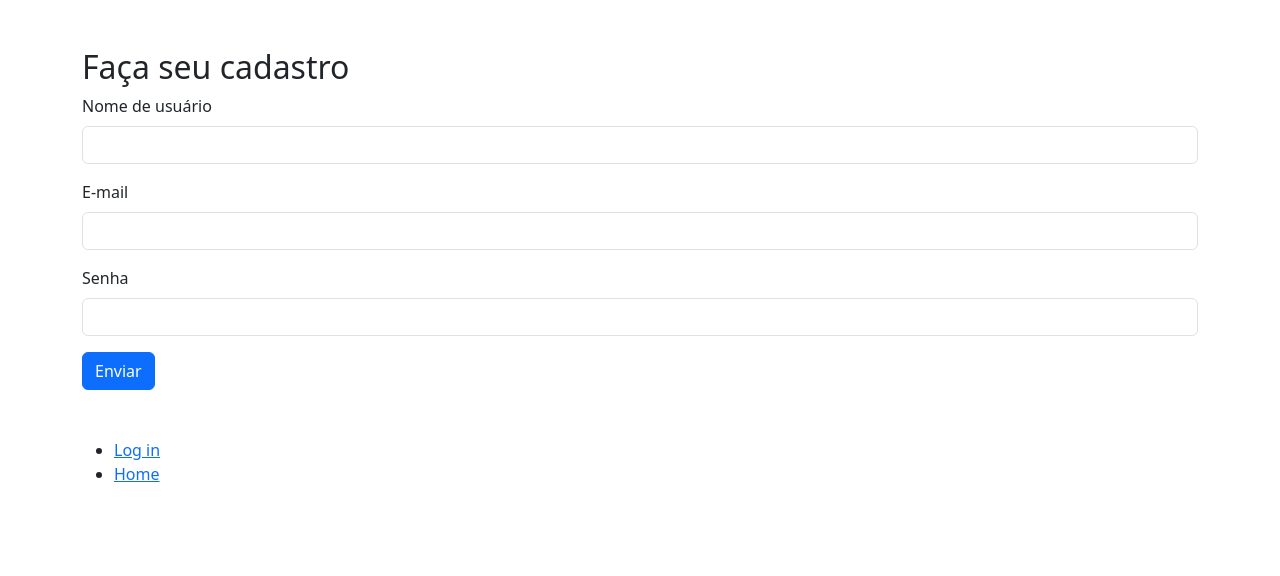
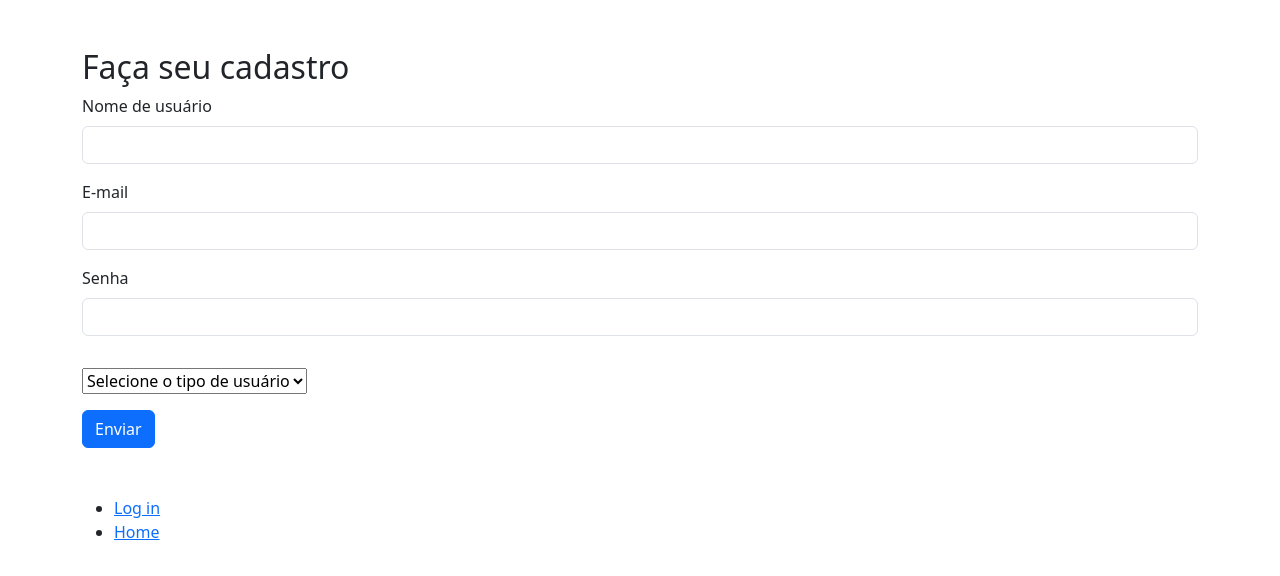
Before and after one commit to mhpillonetto/movimentto-frontend, a React (Create React App) app: page /cadastro in a window 1280 px wide. Shown: the top 576 px of the page. Built offline with nearby package versions, Linux system fonts and the light colour scheme.

Commit message:
add: create user route

```diff
--- a/src/components/form/registerForm.tsx
+++ b/src/components/form/registerForm.tsx
@@ -1,20 +1,24 @@
 import axios from 'axios'
 import React, { useCallback, useState } from 'react'
 import { useNavigate } from 'react-router-dom'
+import Constants from '../../data/constants'
+import { createNewUser } from '../../requests/createNewUser'
+import UserTypeSelect from '../select/userTypeSelect'
+import User from '../../model/User'
 
-interface IFormState {
-  username: string
-  email: string
-  password: string
-}
+const userType = Constants.userType
 
 const RegisterForm = () => {
+  const navigate = useNavigate();
 
-  const [formState, setFormState] = useState<IFormState>({
+  const [formState, setFormState] = useState<User>({
     username: "",
     email: "",
-    password: ""
+    password: "",
+    userType: userType.transportadora
   })
+
+  const [selectedUserType, setSelectedUserType] = useState(userType.transportadora)
 
   const handleInputChange = useCallback((event: React.ChangeEvent<HTMLInputElement>) => {
     const targetInput = event.currentTarget
@@ -28,9 +32,8 @@ const RegisterForm = () => {
   }, [formState])
 
 
-  const navigate = useNavigate();
 
-  const handleSubmit = useCallback((event: React.FormEvent<HTMLFormElement>) => {
+  const handleSubmit = useCallback(async(event: React.FormEvent<HTMLFormElement>) => {
     event.preventDefault()
 
     const { username, email, password } = formState;
@@ -39,18 +42,13 @@ const RegisterForm = () => {
       window.alert("Fill all the required fields")
       return
     }
+    try{
+      await createNewUser(formState)
+      navigate('/inicio', { replace: true })
+    } catch(error) {
+      console.log(error);
 
-    axios.post<JSON>("http://localhost:3500/register", {
-      user: username,
-      pwd: password
-    })
-      .then(function (response) {
-        navigate('/inicio', { replace: true });
-        console.log(response);
-      })
-      .catch(function (error) {
-        console.log(error);
-      })
+    }
 
   }, [formState]);
 
@@ -100,6 +98,9 @@ const RegisterForm = () => {
           onChange={handleInputChange}
         />
       </div>
+
+      <UserTypeSelect selectedUserType={selectedUserType} setSelectedUserType={setSelectedUserType} />
+
       <button type="submit" className="btn btn-primary">
         Enviar
       </button>
--- /dev/null
+++ b/src/components/select/userTypeSelect.tsx
@@ -0,0 +1,32 @@
+import React, { useCallback } from 'react'
+import Constants from '../../data/constants'
+
+const userType = Constants.userType
+
+type userTypeSelectProps = {
+    selectedUserType: string,
+    setSelectedUserType: React.Dispatch<React.SetStateAction<string>>
+}
+
+const UserTypeSelect = ({selectedUserType, setSelectedUserType}: userTypeSelectProps) => {
+
+    const handleSelectUserType = useCallback((event: React.ChangeEvent<HTMLSelectElement>) => {
+        const currentSelected = event.currentTarget.value
+
+        setSelectedUserType(currentSelected)
+      }, [selectedUserType])
+
+
+    return (
+        <div>
+            <select className="form-selec mt-3 mb-3" aria-label="Default select example" onChange={handleSelectUserType}>
+                <option selected>Selecione o tipo de usuário</option>
+                <option value={userType.transportadora}>Transportadora</option>
+                <option value={userType.operador}>Operador</option>
+                <option value={userType.motorista}>Motorista</option>
+            </select>
+        </div>
+    )
+}
+
+export default UserTypeSelect
--- a/src/data/constants.ts
+++ b/src/data/constants.ts
@@ -1,3 +1,9 @@
-const Constants = {}
+const Constants = {
+    userType: {
+        transportadora: "Transportadora",
+        motorista: "Motorista",
+        operador: "Operador"
+    }
+}
 
 export default Constants
--- /dev/null
+++ b/src/model/User.ts
@@ -0,0 +1,6 @@
+export default interface User {
+    username: string
+    email: string
+    userType: string
+    password: string
+}
--- /dev/null
+++ b/src/requests/createNewUser.ts
@@ -0,0 +1,20 @@
+import User from '../model/User'
+import axios from 'axios'
+
+export const createNewUser = (newUser: User) => {
+    const { username, password, email, userType } = newUser
+
+    axios.post<JSON>("http://localhost:3500/register", {
+        user: username,
+        pwd: password,
+        email,
+        userType
+    })
+        .then(function (response) {
+            console.log(response);
+        })
+        .catch(function (error) {
+            console.log(error);
+            throw new Error(error)
+        })
+}
```
Also changed, not shown: src/context/AuthContext.ts (deleted, +0 -7 lines).
